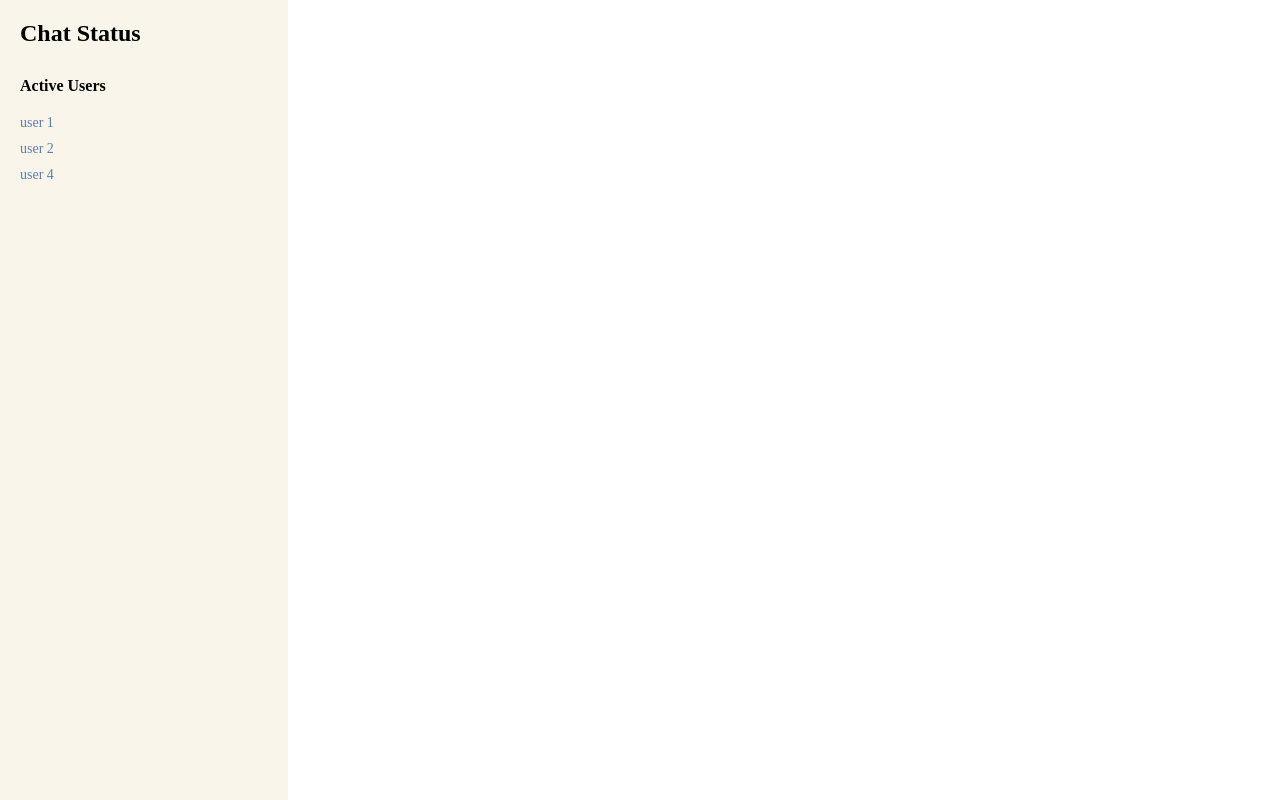
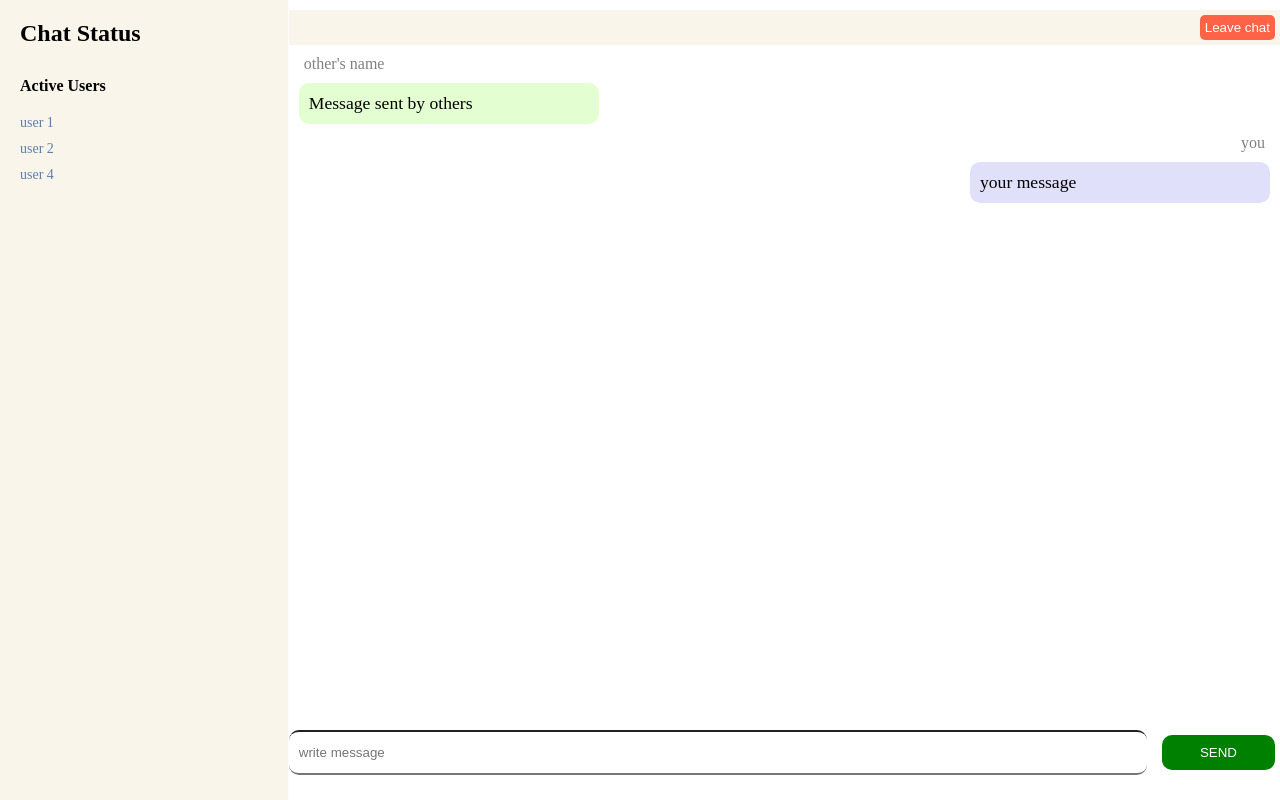
Before and after one commit to Samarath/Chat-app-, a React (Create React App) app: page /chats in a window 1280 px wide. Built offline with nearby package versions, Linux system fonts and the light colour scheme; no server answers.

Commit message:
made some components and its functions

```diff
--- a/src/Components/ChatPage/ChatBody.js
+++ b/src/Components/ChatPage/ChatBody.js
@@ -0,0 +1,24 @@
+const Chatbody = ({getMessage}) => {
+    console.log(getMessage)
+    return(
+        <div className='message_body'>
+
+            <div className='message_status'>
+                <h3>{localStorage.getItem('user')}</h3>
+                <button>Leave chat</button>
+            </div>
+
+            <div className='others_message'>
+                <p>other's name</p>
+                <p>Message sent by others</p>
+            </div>
+
+            <div className='your_message'>
+                <p>you</p>
+                <p>your message</p>
+            </div>
+        </div>
+    )
+}
+
+export default Chatbody;
--- /dev/null
+++ b/src/Components/ChatPage/ChatFooter.js
@@ -0,0 +1,38 @@
+import { useState } from "react"
+
+const ChatFooter = ({socket}) => {
+
+    const [message, setMessage] = useState('');
+
+    const sendMessage = (e) => {
+        e.preventDefault();
+        if(message.trim()){
+          socket.emit('message', {
+            text:message,
+            name: localStorage.getItem('user'),
+            id: `${socket.id}${Math.random()}`,
+            socketID: socket.id,
+          })
+        }
+
+        setMessage('');
+
+    }
+
+    return(
+      <div>
+        <form className="chat_form" onSubmit={sendMessage}>
+            <input
+               type='text'
+               placeholder='write message'
+               value={message}
+               onChange={(e) => setMessage(e.target.value)}
+               className='chat_input'
+            />
+            <button className="send_btn">SEND</button>
+         </form>
+       </div>
+    )
+}
+
+export default ChatFooter;
--- a/src/Components/ChatPage/ChatPage.js
+++ b/src/Components/ChatPage/ChatPage.js
@@ -1,12 +1,22 @@
+import { useEffect, useState } from "react";
+import Chatbody from "./ChatBody";
+import ChatFooter from "./ChatFooter";
 import ChatStatus from "./ChatStatus";
 
 const ChatPage = ({socket}) => {
+
+  const [getMessage, setGetMessage] = useState([]);
+
+  useEffect(() => {
+    socket.on('sendMessagetoAll', data => setGetMessage([...getMessage, data]));
+  }, [socket, getMessage]);
 
     return(
         <div className="chat">
           <ChatStatus />
           <div className="chat_messages">
-
+            <Chatbody getMessage={getMessage}/>
+            <ChatFooter socket={socket}/>
           </div>
         </div>
     )
--- a/src/index.css
+++ b/src/index.css
@@ -57,96 +57,98 @@
   color: #607eaa;
   font-size: 14px;
 }
-.online__users > * {
-  margin-bottom: 10px;
-  color: rgb(238, 102, 102);
-  font-style: italic;
-}
-.chat__mainHeader {
-  width: 100%;
-  height: 10vh;
-  display: flex;
-  align-items: center;
-  justify-content: space-between;
-  padding: 20px;
-  background-color: #f9f5eb;
-}
-.leaveChat__btn {
-  padding: 10px;
-  width: 150px;
-  border: none;
-  outline: none;
-  background-color: #d1512d;
-  cursor: pointer;
-  color: #eae3d2;
-}
-.message__container {
-  width: 100%;
-  height: 80vh;
-  background-color: #fff;
-  padding: 20px;
-  overflow-y: scroll;
+
+/* This styles is for message body header like buttons and user name */
+.message_body{
+  height: 90vh;
+  margin-top: 10px;
 }
 
-.message__container > * {
+.message_body .message_status{
+  display: flex;
+  justify-content: space-between;
   margin-bottom: 10px;
+  padding: 5px;
+  background-color:#f9f5eb;
 }
-.chat__footer {
+
+.message_body .message_status h3{
+  color: black;
+  padding: 5px;
+}
+
+.message_body .message_status button{
+  padding: 5px;
+  cursor: pointer;
+  background-color: tomato;
+  color: white;
+  outline: none;
+  border: none;
+  border-radius: 5px;
+}
+
+/* This style is for when someone else sent the message */
+
+.message_body .others_message p:nth-child(2){
+   background-color: rgb(227, 255, 209);
+   padding: 10px;
+   width: 300px;
+   border-radius: 10px;
+   color: black;
+   font-size: 1.1rem;
+   margin: 10px;
+}
+
+.message_body .others_message p:nth-child(1){
+  color: gray;
+  margin-left: 15px;
+}
+
+/* This is for when you sent the message */
+.message_body .your_message p:nth-child(1){
+  text-align: right;
+  margin-right: 15px;
+  color: gray;
+}
+
+.message_body .your_message p:nth-child(2){
+  background-color: rgb(224, 224, 250);
   padding: 10px;
-  background-color: #f9f5eb;
-  height: 10vh;
+  width: 300px;
+  border-radius: 10px;
+  color: black;
+  font-size: 1.1rem;
+  margin: 10px;
+  margin-left: auto;
+
 }
-.form {
-  width: 100%;
-  height: 100%;
+
+/* This style is for sending message(chat footer) */
+.chat_form{
   display: flex;
-  align-items: center;
-  justify-content: space-between;
 }
-.message {
-  width: 80%;
-  height: 100%;
+
+.chat_form .chat_input{
+  /* width: 90%; */
+  flex: 9;
+  padding: 10px;
+  border-left: none;
+  border-right: none;
+  margin-right: 10px;
   border-radius: 10px;
-  border: 1px solid #ddd;
-  outline: none;
-  padding: 15px;
 }
-.sendBtn {
-  width: 150px;
+
+.chat_form button{
+  padding: 10px;
+  flex: 1;
+  margin: 5px;
   background-color: green;
-  padding: 10px;
+  color: white;
+  border-radius: 10px;
   border: none;
-  outline: none;
-  color: #eae3d2;
   cursor: pointer;
 }
-.sendBtn:hover {
-  background-color: rgb(129, 201, 129);
+
+.chat_form .chat_input:focus{
+  outline: none;
 }
-.message__recipient {
-  background-color: #f5ccc2;
-  width: 300px;
-  padding: 10px;
-  border-radius: 10px;
-  font-size: 15px;
-}
-.message__sender {
-  background-color: rgb(194, 243, 194);
-  max-width: 300px;
-  padding: 10px;
-  border-radius: 10px;
-  margin-left: auto;
-  font-size: 15px;
-}
-.message__chats > p {
-  font-size: 13px;
-}
-.sender__name {
-  text-align: right;
-}
-.message__status {
-  position: fixed;
-  bottom: 50px;
-  font-size: 13px;
-  font-style: italic;
-}
```
